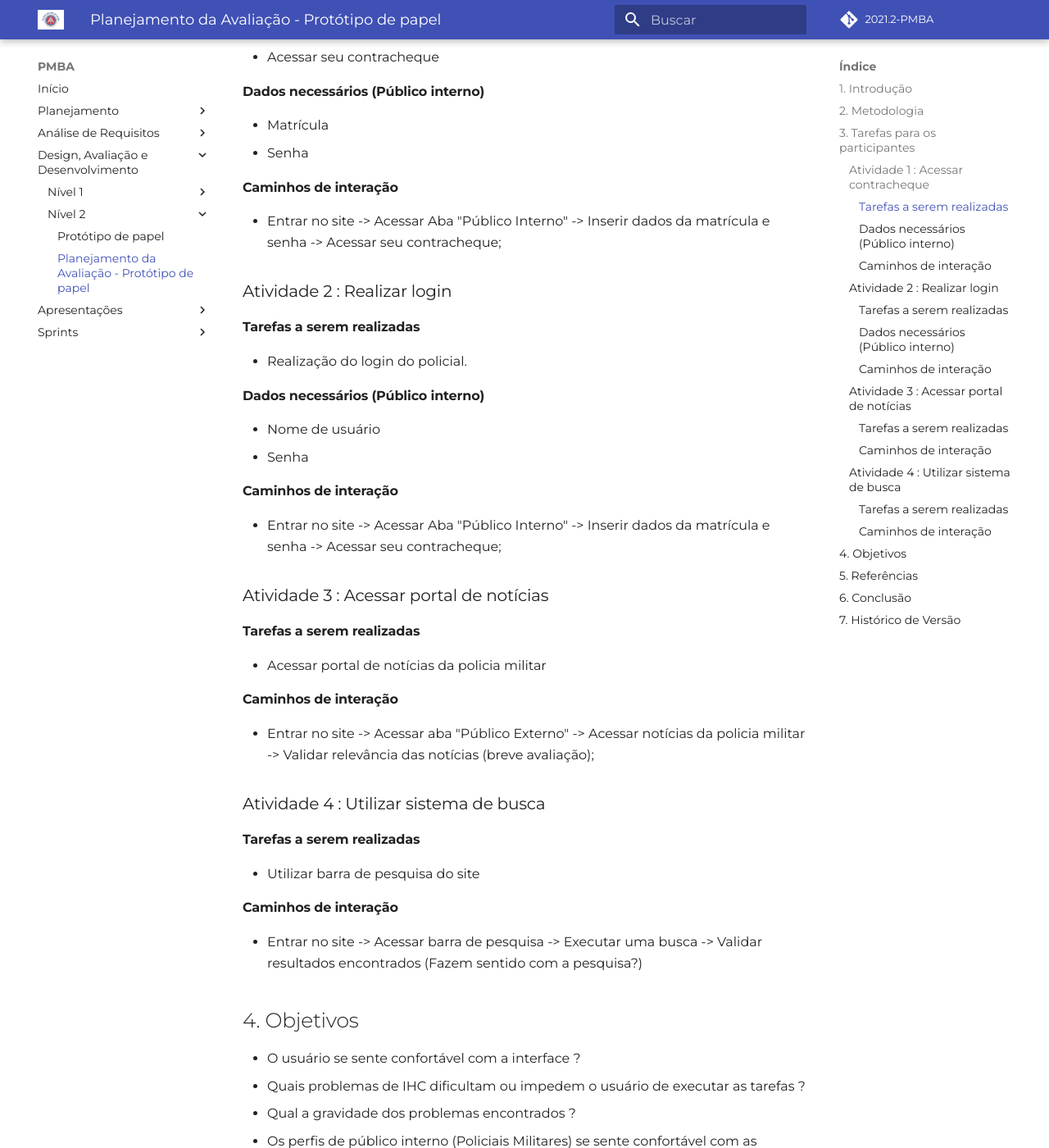
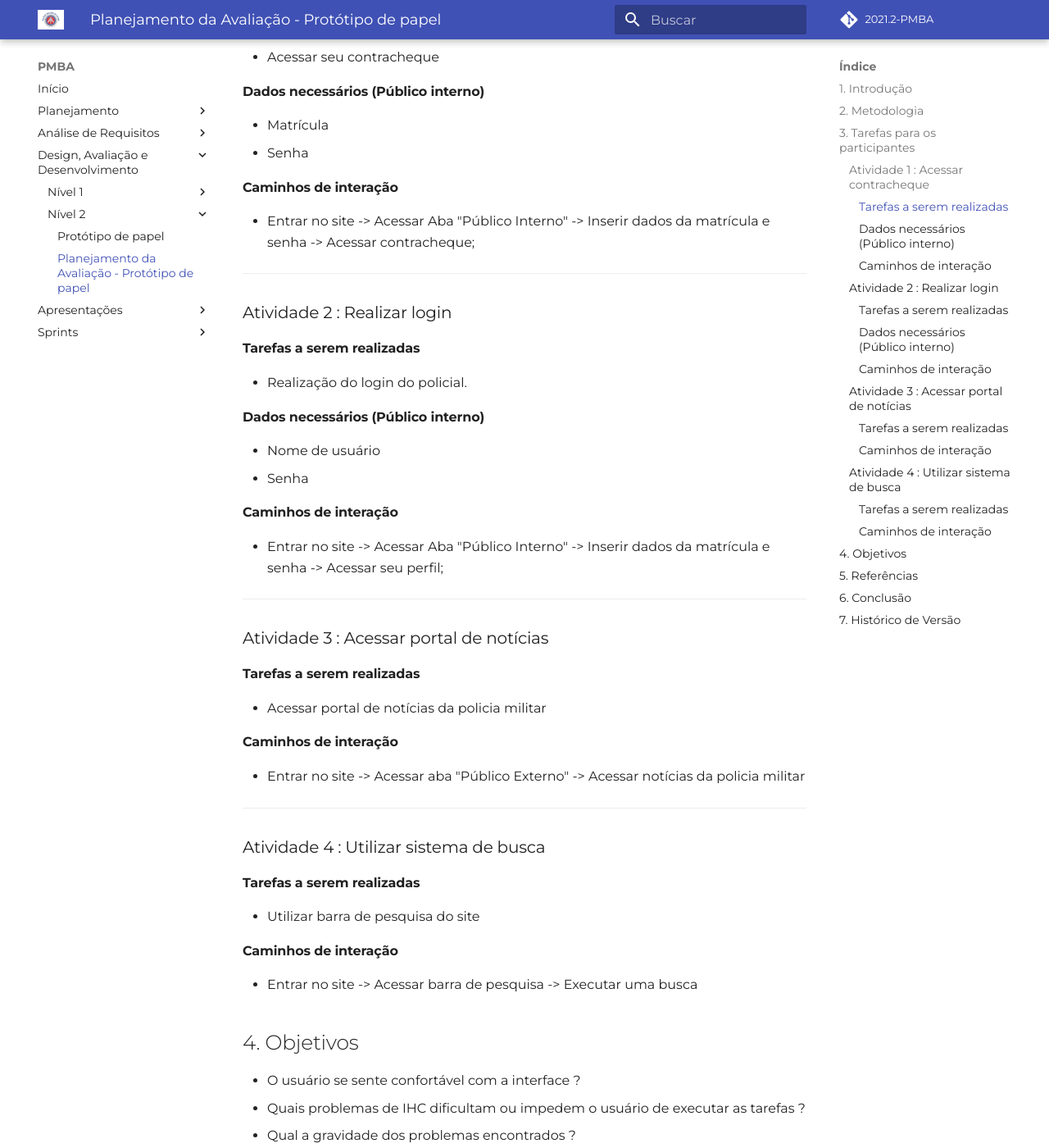
Before and after one commit to jackesfonseca/2021.2-PMBA, an MkDocs documentation site: the page built from docs/design_avaliacao_desenvolvimento/nivel_2/planejamento_avaliacao_prototipo_papel.md, in a window 1280 px wide and 1400 px high, scrolled down 942 px. Shown: the whole window at 82% size. Built offline with MkDocs 1.6.1 and Material for MkDocs 9.7.7, drawn with Linux system fonts in a browser that asks for light colours; some web fonts are replaced; comment, search, counter and statistics services are not loaded.

Commit message:
🐛 fix: some adjusts Caminhos de interação

```diff
--- a/docs/design_avaliacao_desenvolvimento/nivel_2/planejamento_avaliacao_prototipo_papel.md
+++ b/docs/design_avaliacao_desenvolvimento/nivel_2/planejamento_avaliacao_prototipo_papel.md
@@ -28,7 +28,9 @@ O método de avaliação que iremos utilizar será o método de prototipação e
 
 #### Caminhos de interação
 
-- Entrar no site -> Acessar Aba "Público Interno" -> Inserir dados da matrícula e senha -> Acessar seu contracheque;
+- Entrar no site -> Acessar Aba "Público Interno" -> Inserir dados da matrícula e senha -> Acessar contracheque;
+
+--------------------------------------------------
 
 ### Atividade 2 : Realizar login
 
@@ -43,7 +45,9 @@ O método de avaliação que iremos utilizar será o método de prototipação e
 
 #### Caminhos de interação
 
-- Entrar no site -> Acessar Aba "Público Interno" -> Inserir dados da matrícula e senha -> Acessar seu contracheque;
+- Entrar no site -> Acessar Aba "Público Interno" -> Inserir dados da matrícula e senha -> Acessar seu perfil;
+
+--------------------------------------------------
 
 ### Atividade 3 : Acessar portal de notícias
 
@@ -53,7 +57,9 @@ O método de avaliação que iremos utilizar será o método de prototipação e
 
 #### Caminhos de interação
 
-- Entrar no site -> Acessar aba "Público Externo" -> Acessar notícias da policia militar -> Validar relevância das notícias (breve avaliação);
+- Entrar no site -> Acessar aba "Público Externo" -> Acessar notícias da policia militar
+
+--------------------------------------------------
 
 ### Atividade 4 : Utilizar sistema de busca
 
@@ -63,7 +69,7 @@ O método de avaliação que iremos utilizar será o método de prototipação e
 
 #### Caminhos de interação
 
-- Entrar no site -> Acessar barra de pesquisa  -> Executar uma busca -> Validar resultados encontrados (Fazem sentido com a pesquisa?)
+- Entrar no site -> Acessar barra de pesquisa  -> Executar uma busca
 
 ## 4. Objetivos
 
```
